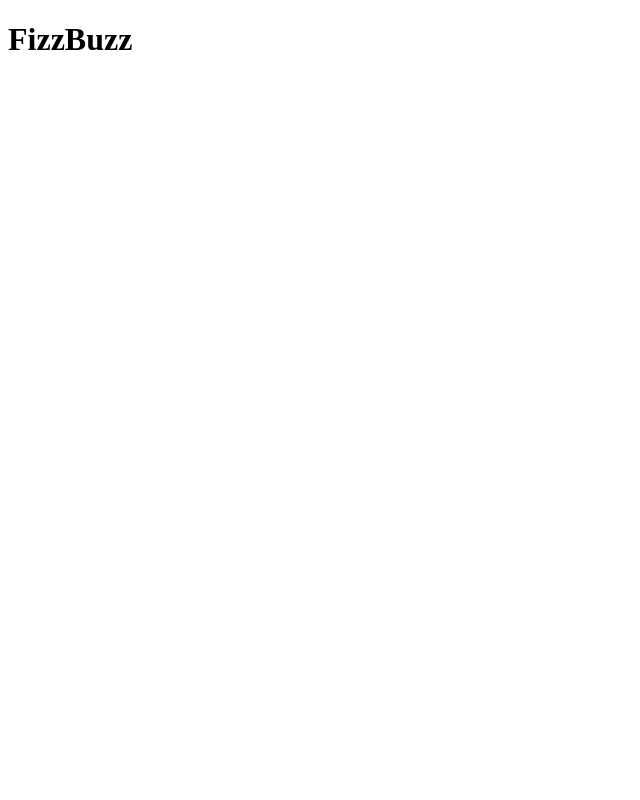
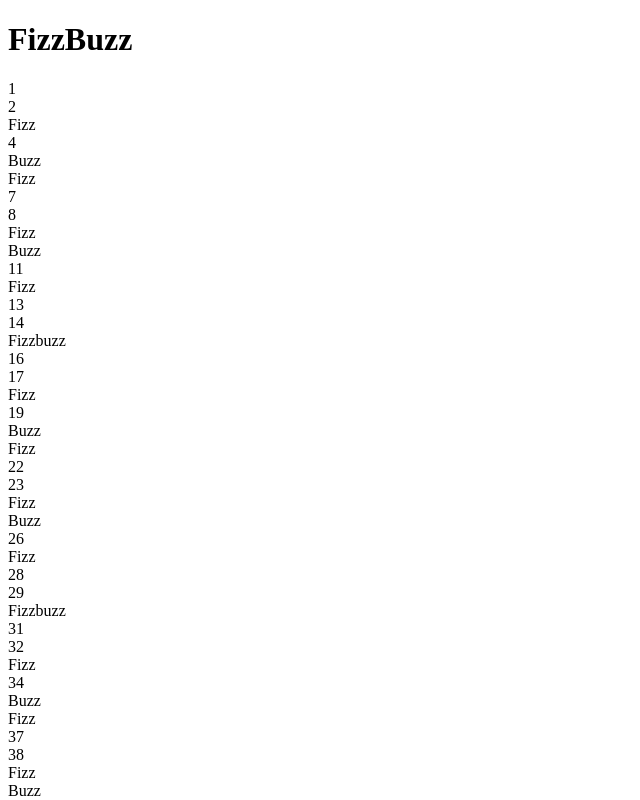
Before and after one commit to cjclay/Angular2FizzBuzzDemo, an Angular app: page / in a window 1280 px wide. Shown: the top 800 px of the page, without its empty margins (0-640 px from the left). Built offline with nearby package versions, Linux system fonts and the light colour scheme.

Commit message:
solution with *ngFor and Interpolation

```diff
--- a/src/app/app.component.html
+++ b/src/app/app.component.html
@@ -1,3 +1,15 @@
 <h1>
   {{title}}
 </h1>
+
+<!-- *ngIf
+<div *ngFor="let number of numbers">
+  <div *ngIf='number % 3 === 0 && number % 5 === 0'>FizzBuzz</div>
+  <div *ngIf='number % 3 === 0 && number % 5 !== 0'>Fizz</div>
+  <div *ngIf='number % 5 === 0 && number % 3 !== 0'>Buzz</div>
+  <div *ngIf='number % 3 !== 0 && number % 5 !== 0'>{{number}}</div>
+</div>
+-->
+
+<!-- Interpolation -->
+<div *ngFor="let number of numbers">{{fizzbuzz(number)}}</div>
--- a/src/app/app.component.ts
+++ b/src/app/app.component.ts
@@ -8,4 +8,10 @@ import { Component } from '@angular/core';
 export class AppComponent {
   title = 'FizzBuzz';
   numbers = Array.apply(null, Array(100)).map( (_, i) => i).slice(1);
+  fizzbuzz = function(number){
+    return number % 3 === 0 && number % 5 === 0 ? 'Fizzbuzz'
+    : number % 3 === 0 && number % 5 !== 0 ? 'Fizz'
+    : number % 5 === 0 && number % 3 !== 0 ? 'Buzz'
+    : number
+  }
 }
```
